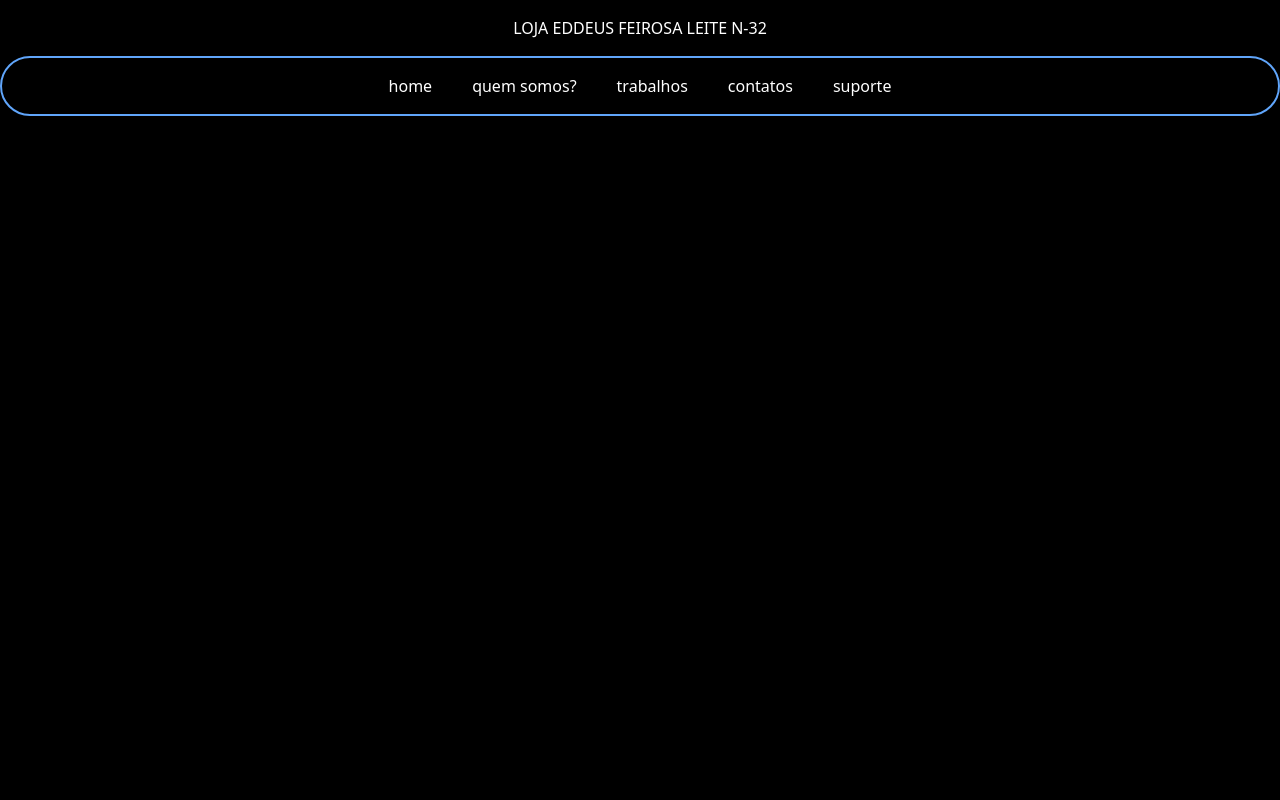
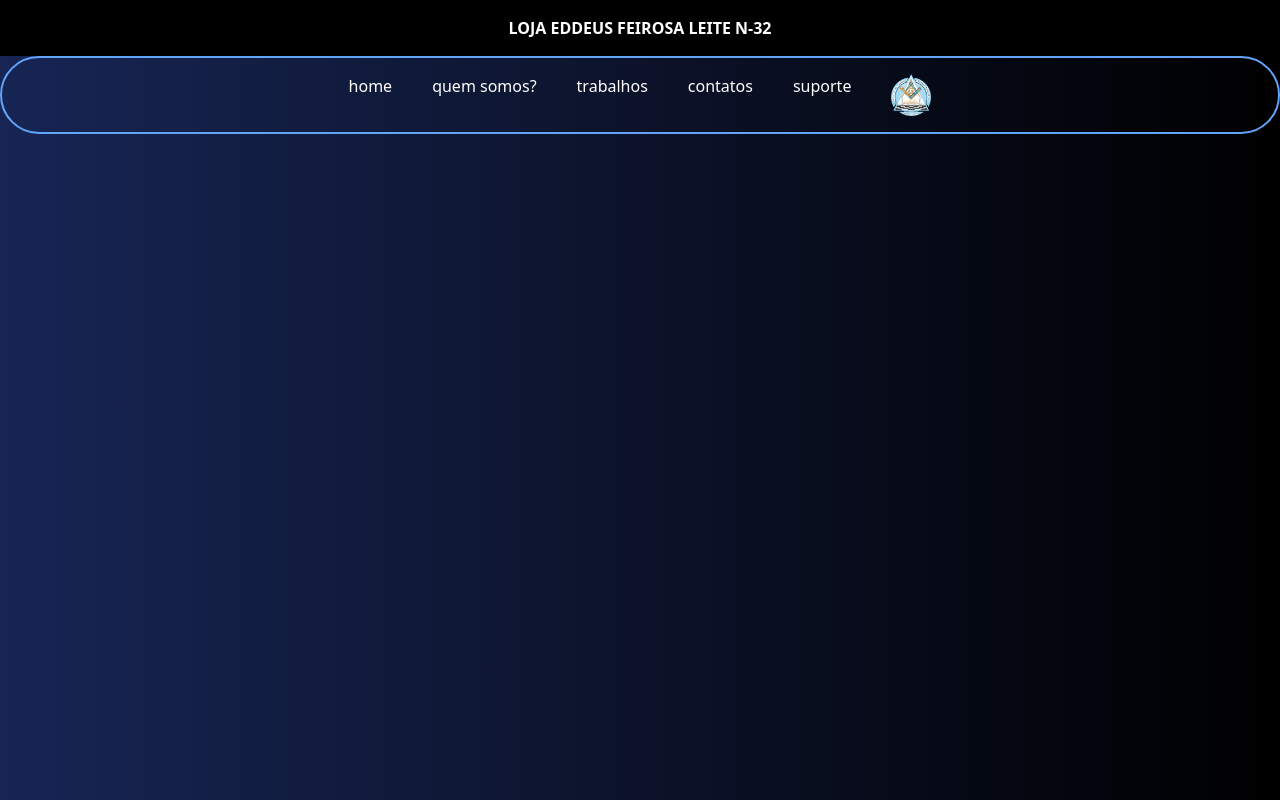
Before and after one commit to Vasconcelos-D/Curso-de-Tailwind-Css, a website: page src/index.html in a window 1280 px wide. Drawn offline with Linux system fonts and the light colour scheme.

Commit message:
Tela home atualizado

```diff
--- a/src/index.html
+++ b/src/index.html
@@ -6,26 +6,27 @@
     <title>Document</title>
     <link href="output.css" rel="stylesheet" >
 </head>
-<body class="bg-black">
-    <div class="bg-black p-4 flex justify-center">
-        <h1 class="text-white ">LOJA EDDEUS FEIROSA LEITE N-32</h1>
+<body class="bg-gradient-to-r from-blue-950  to-black">
+    <header>
+        <div class="bg-black p-4 flex justify-center">
+            <h1 class="text-white font-bold">LOJA EDDEUS FEIROSA LEITE N-32</h1>
 
-    </div>
-<div class=" border-2 border-blue-400 rounded-full m-0 space-x-12">
-        <ul class=" flex  justify-center space-x-10 p-2 m-2 ">
-            <li class="text-white">home</li>
-            <li class="text-white">quem somos?</li>
-            <li class="text-white">trabalhos</li>
-            <li class="text-white">contatos</li>
-            <li class="text-white">suporte</li>
-        </ul>
-    </div>
-    <div class="p-2 m-4 space-x-4 border-2 border-black rounded-xl">
-        <span>1</span>
-        <span>2</span>
-        <span>30</span>
-</div>
+        </div>
+    <div class=" border-2 border-blue-400 rounded-full m-0 space-x-12">
+        <nav> <!--Navegação para selecionar as opções da pagina-->
+            <ul class=" flex  justify-center space-x-10 p-2 m-2 ">
+                <li class="text-white hover:underline">home</li>
+                <li class="text-white hover:underline">quem somos?</li>
+                <li class="text-white hover:underline">trabalhos</li>
+                <li class="text-white hover:underline">contatos</li>
+                <li class="text-white hover:underline">suporte</li>
 
-
+                <a href="#login">  <!--Faz o link para tela de acesso, ao clicar na imagem da loja-->
+                <img src="Logo EDDEUS.png" alt="40px" width="40px">
+            </a>
+            </ul>
+        </div>
+        </nav>
+    </header>
 </body>
 </html>
```
Also changed, not shown: src/Logo EDDEUS.png (added), src/output.css.
